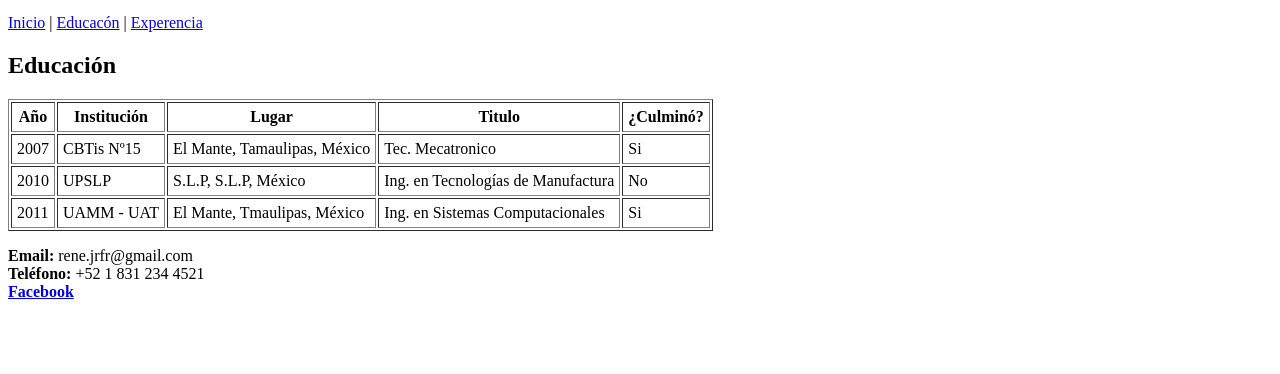
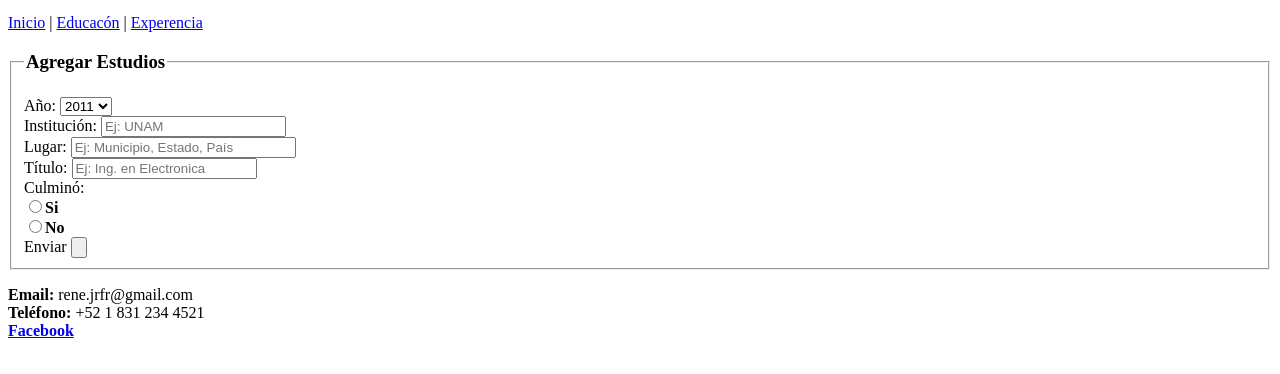
Before and after one commit to rene-jrfr/HojaDeVida, a plain HTML site: page html/experiencia.html in a window 1280 px wide. Shown: the part 216-590 px from the top of the page. Drawn offline with Linux system fonts and the light colour scheme.

Commit message:
Tabla - experiencia --> educacion
Me confundí de HTML , pero ya corregí el error pasando la tabla de experiencia.html a educacion.html.

```diff
--- a/html/experiencia.html
+++ b/html/experiencia.html
@@ -20,41 +20,34 @@
     <a href="../index.html">Inicio</a> | <a href="educacion.html">Educacón</a> | <a href="#">Experencia</a>
   </nav>
   <body>
-    <h2><strong>Educación</strong></h2>
-    <table border="1" cellpadding="5" cellspacing"0">
-      <thead>
-        <tr>
-          <th>Año</th>
-          <th>Institución</th>
-          <th>Lugar</th>
-          <th>Titulo</th>
-          <th>¿Culminó?</th>
-        </tr>
-      </thead>
-      <tbody>
-        <tr>
-          <td>2007</td>
-          <td>CBTis Nº15</td>
-          <td>El Mante, Tamaulipas, México</td>
-          <td>Tec. Mecatronico</td>
-          <td>Si</td>
-        </tr>
-        <tr>
-          <td>2010</td>
-          <td>UPSLP</td>
-          <td>S.L.P, S.L.P, México</td>
-          <td>Ing. en Tecnologías de Manufactura</td>
-          <td>No</td>
-        </tr>
-        <tr>
-          <td>2011</td>
-          <td>UAMM - UAT</td>
-          <td>El Mante, Tmaulipas, México</td>
-          <td>Ing. en Sistemas Computacionales</td>
-          <td>Si</td>
-        </tr>
-      </tbody>
-    </table>
+    <form name="formRegistro" autocomplete="on">
+      <fieldset>
+        <legend><h3>Agregar Estudios</h3></legend>
+        <label for="year">Año: </label>
+        <select name="year">
+          <option value="1">2011</option>
+          <option value="1">2012</option>
+          <option value="1">2013</option>
+          <option value="1">2014</option>
+          <option value="1">2015</option>
+          <option value="1">2016</option>
+          <option value="1">2017</option>
+          <option value="1">2018</option>
+        </select><br>
+        <label for="institute">Institución: </label>
+        <input type="text" name="institute" placeholder="Ej: UNAM"><br>
+        <label for="place">Lugar: </label>
+        <input size="25" type="text" name="place" placeholder="Ej: Municipio, Estado, País"><br>
+        <label for="titulo">Título: </label>
+        <input type="text" name="titulo" placeholder="Ej: Ing. en Electronica"><br>
+        <label for="termnino">Culminó:</label><br>
+        <input type="radio" name="termnino"><b>Si</b>
+        <br>
+        <input type="radio" name="termnino"><b>No</b><br>
+        <label for="send">Enviar</label>
+        <input type="button" name="send" Enviar>
+      </fieldset>
+    </form>
   </body>
   <footer>
     <p>
```
Also changed, not shown: html/educacion.html (+35 -1 lines).
